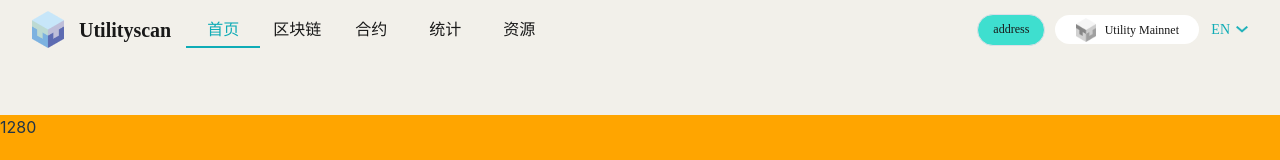
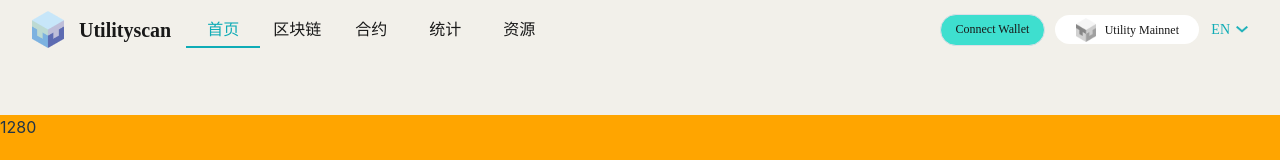
Before and after one commit to utnet-org/explorer, a Vue app: page / in a window 1280 px wide. Shown: the top 160 px of the page. Built offline with nearby package versions, Linux system fonts and the light colour scheme.

Commit message:
disconnect wallet

```diff
--- a/src/components/navContent.vue
+++ b/src/components/navContent.vue
@@ -2,11 +2,10 @@
 import {ref} from 'vue';
 import Wallet from '../wallet/connect.ts';
 
-
 defineProps<{ viewportWidth: number }>()
 const navSelectList = ['首页', '区块链', '合约', '统计', '资源']
 const selectIndex = ref(0)
-var address = ref('address')
+const address = ref('Connect Wallet');
 const chanegSelectIndex = (navIndex: number) => {
   selectIndex.value = navIndex
 }
@@ -23,9 +22,8 @@ window.onload = () => {
 };
 
 async function connectWallet() {
-
   const wallet = new Wallet();
-  address.value = await wallet.connectWallet() ?? "address";
+  address.value = await wallet.connectWallet() ?? "Connect Wallet";
 
   // 设置账户变更回调函数
   wallet.registerAccountChangeCallback((newAccount: string) => {
@@ -52,6 +50,13 @@ async function connectWallet() {
   // }
 }
 
+const handleCommand = (command: string) => {
+  const wallet = new Wallet();
+  if (command === 'disconnect') {
+    console.log("断开");
+    address.value = wallet.disconnectWallet();
+  }
+};
 
 </script>
 <template>
@@ -67,17 +72,17 @@ async function connectWallet() {
         </div>
       </div>
       <div class="nav_select_right">
-        <!--                <div class="nav_select_right_title">Connect Wallet</div>-->
-        <!--        <div id="connectButton" class="nav_select_right_title">-->
-        <!--          -->
-        <!--        </div>-->
-        <el-button class="nav_select_right_title" @click="connectWallet">
-          <!--          Connect Wallet-->
-          {{ address }}
-        </el-button>
-<!--        <el-button class="nav_select_right_title" @click="logout">-->
-<!--          退出-->
-<!--        </el-button>-->
+        <el-dropdown type="primary">
+          <el-button class="nav_select_right_title" @click="connectWallet">
+            {{ address }}
+          </el-button>
+          <template #dropdown>
+          <el-dropdown-menu>
+            <el-dropdown-item @click="handleCommand('disconnect')">断开连接</el-dropdown-item>
+            <el-dropdown-item @click="handleCommand('disconnect2')">断开连接2</el-dropdown-item>
+          </el-dropdown-menu>
+          </template>
+        </el-dropdown>
         <div class="wallet_address_section">
           <img src="../assets/images/nav_logo.png" alt="" srcset="">
           <div class="wallet_address">Utility Mainnet</div>
--- a/src/wallet/connect.ts
+++ b/src/wallet/connect.ts
@@ -1,6 +1,7 @@
 import Web3 from 'web3';
 
 type AccountChangeCallback = (newAccount: string) => void;
+
 class Wallet {
     web3: Web3 | null = null;
     currentAccount: string | null = null;
@@ -17,7 +18,7 @@ class Wallet {
 
     async connectWallet(): Promise<string | null> {
         try {
-            const accounts = await (window as any).ethereum.request({ method: 'eth_requestAccounts' });
+            const accounts = await (window as any).ethereum.request({method: 'eth_requestAccounts'});
             this.currentAccount = accounts[0];
             console.log(`Connected to account: ${this.currentAccount}`);
             return this.currentAccount;
@@ -25,6 +26,12 @@ class Wallet {
             console.error('Error connecting to wallet:', error);
             return null;
         }
+    }
+
+    disconnectWallet(): string {
+        // 断开连接的逻辑
+        this.currentAccount = 'Connect Wallet';
+        return this.currentAccount;
     }
 
     setupListeners() {
```
